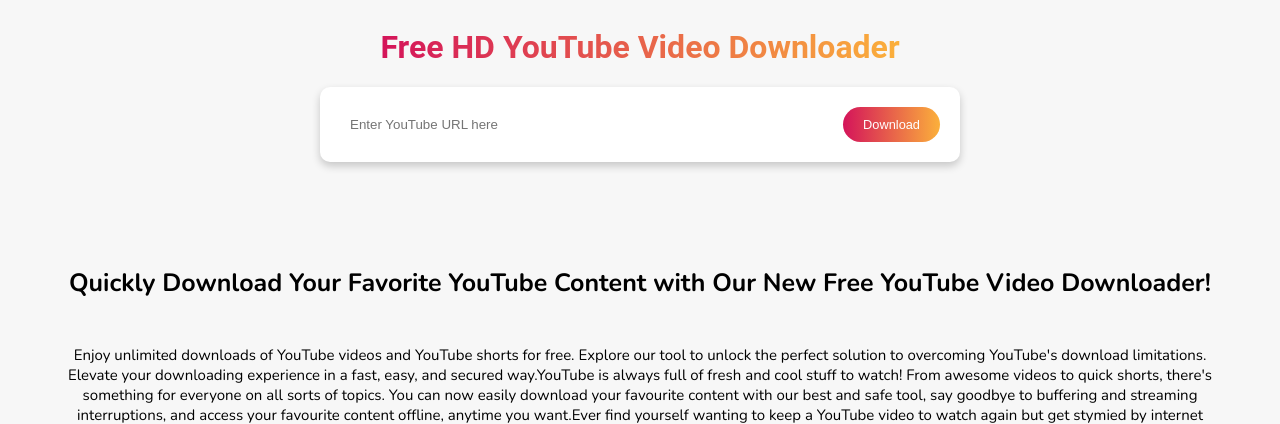
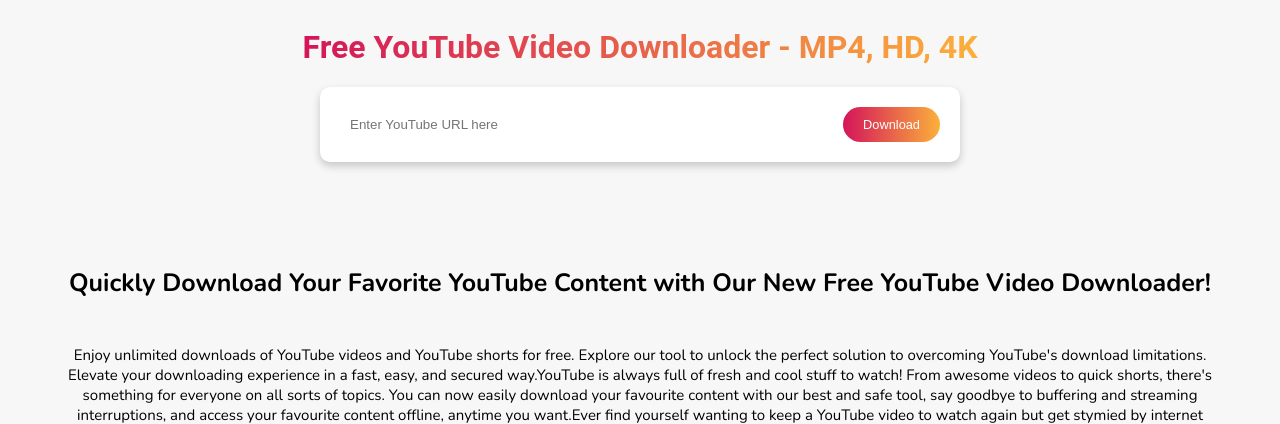
Before and after one commit to NaveenAare/myyuotube, a Flask app: page / in a window 1280 px wide. Shown: the top 424 px of the page. Run offline with Flask 3, Linux system fonts and the light colour scheme; some libraries are stand-ins or nearby versions.

Commit message:
added varsha name

```diff
--- a/templates/youtubedowloader1.html
+++ b/templates/youtubedowloader1.html
@@ -965,7 +965,7 @@
 <body>
 
 
-<h1>Free HD YouTube Video Downloader </h1>
+<h1>Free YouTube Video Downloader - MP4, HD, 4K </h1>
 
 
 <div class="overlay" id="overlay"></div>
@@ -1275,7 +1275,7 @@
         </div>
         <div class="testimonial" id="testimonial2">
             <img src="static/barbie.png" alt="Person Name">
-            <p class="testimonial-name">Samantha Lee</p>
+            <p class="testimonial-name">Varsha</p>
             <p class="testimonial-rating">⭐⭐⭐⭐</p>
             <p class="testimonial-text">"I've tried many downloaders, but this one truly stands out. Highly recommended!"</p>
         </div>
```
